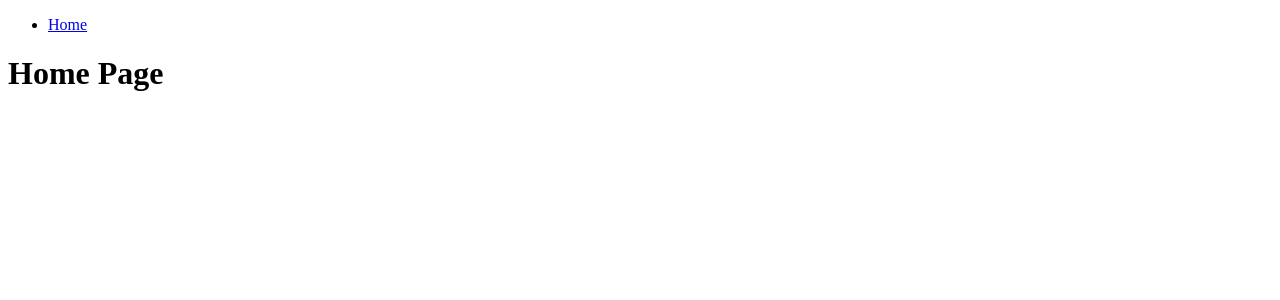
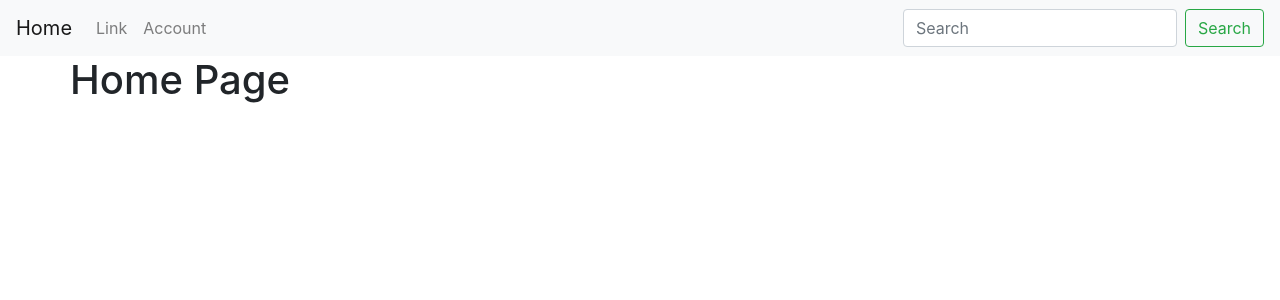
Before and after one commit to ThePension/AWb-g3-ForMax, a PHP site: page / in a window 1280 px wide. Shown: the top 300 px of the page. Run offline with PHP 8.4, Linux system fonts and the light colour scheme.

Commit message:
Adding basic navbar with bootstrap

```diff
--- a/forMax/app/views/partials/footer.php
+++ b/forMax/app/views/partials/footer.php
@@ -1,2 +1,5 @@
+
+            </div>
+        </main>
     </body>
 </html>
--- a/forMax/app/views/partials/header.php
+++ b/forMax/app/views/partials/header.php
@@ -5,8 +5,13 @@
 	<title><?= htmlentities($title) ?></title>
     <link rel="stylesheet" type="text/css" href="public/css/style.css">
 
+    <!-- Bootstrap link -->
+    <link rel="stylesheet" href="https://cdn.jsdelivr.net/npm/bootstrap@4.3.1/dist/css/bootstrap.min.css" integrity="sha384-ggOyR0iXCbMQv3Xipma34MD+dH/1fQ784/j6cY/iJTQUOhcWr7x9JvoRxT2MZw1T" crossorigin="anonymous">
 
 </head>
 
 <body>
     <?php require('nav.php') ?>
+
+    <main class="container">
+        <div class="row">
--- a/forMax/app/views/partials/nav.php
+++ b/forMax/app/views/partials/nav.php
@@ -1,5 +1,24 @@
-<nav>
-    <ul>
-        <li> <a href="/">Home</a></li>
+<!-- based on : https://getbootstrap.com/docs/4.0/components/navbar/ -->
+
+<nav class="navbar navbar-expand-lg navbar-light bg-light">
+  <a class="navbar-brand" href="#">Home</a>
+  <button class="navbar-toggler" type="button" data-toggle="collapse" data-target="#navbarSupportedContent" aria-controls="navbarSupportedContent" aria-expanded="false" aria-label="Toggle navigation">
+    <span class="navbar-toggler-icon"></span>
+  </button>
+
+  <div class="collapse navbar-collapse" id="navbarSupportedContent">
+    <ul class="navbar-nav mr-auto">
+      <li class="nav-item">
+        <a class="nav-link" href="/about">Link</a>
+      </li>
+
+      <li class="nav-item">
+        <a class="nav-link" href="/account">Account</a>
+      </li>
     </ul>
+    <form class="form-inline my-2 my-lg-0">
+      <input class="form-control mr-sm-2" type="search" placeholder="Search" aria-label="Search">
+      <button class="btn btn-outline-success my-2 my-sm-0" type="submit">Search</button>
+    </form>
+  </div>
 </nav>
--- a/forMax/config.php
+++ b/forMax/config.php
@@ -2,7 +2,7 @@
 
 return [
   'database' => [
-    'dbname' => '****MISSING****',
+    'dbname' => 'annonces_apparts',
     'username' => 'root',
     'password' => '', //'root' in MAMP //'' (empty) in easyPHP
     'connection' => 'mysql:host=127.0.0.1',
@@ -13,5 +13,5 @@ return [
   ],
   // if your app is not in the server's /, decomment and adapt
   // (then you MUST use relative URLs everywhere)
-  'install_prefix' => 'AW_2/awb-g3-formax/forMax',
+  'install_prefix' => 'awb-g3-formax/forMax',
 ];
```
